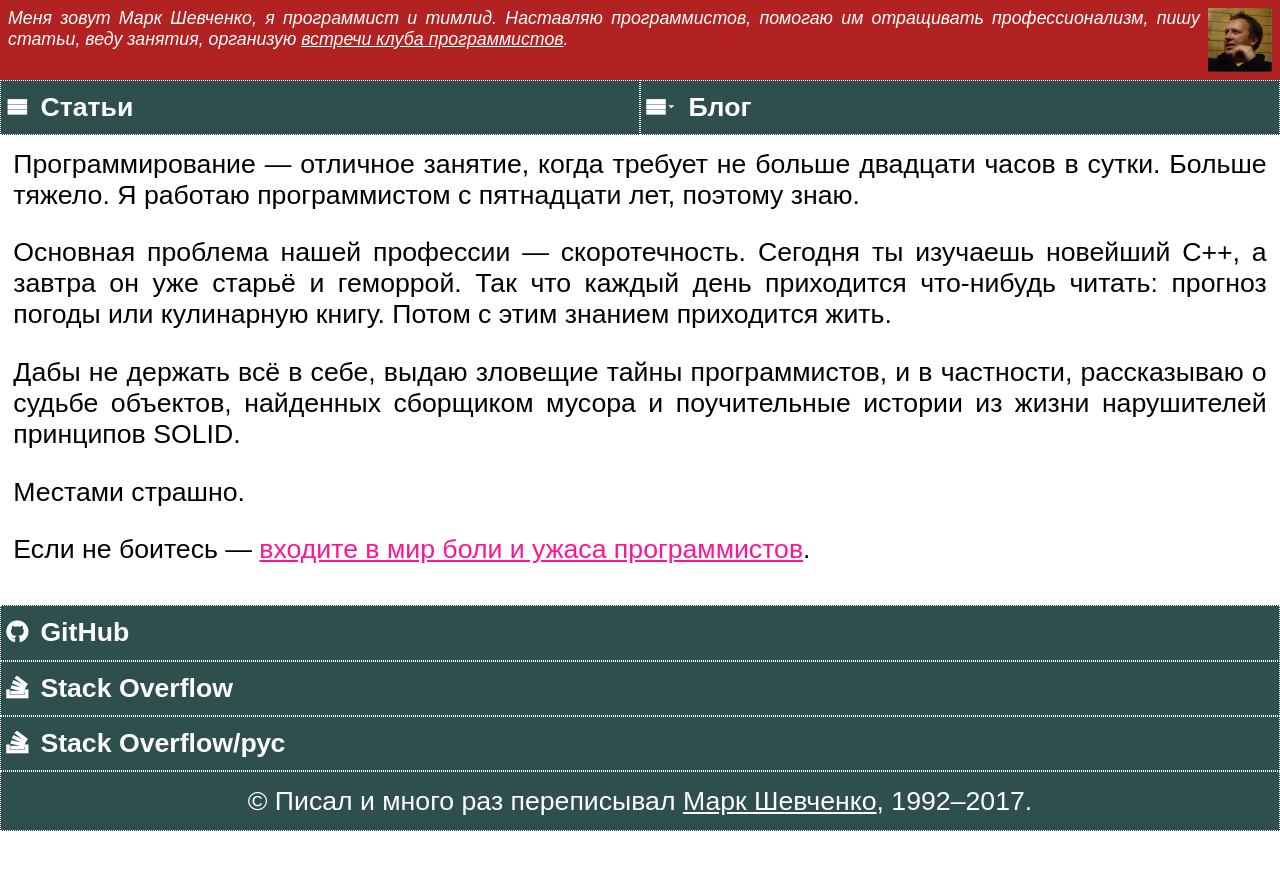
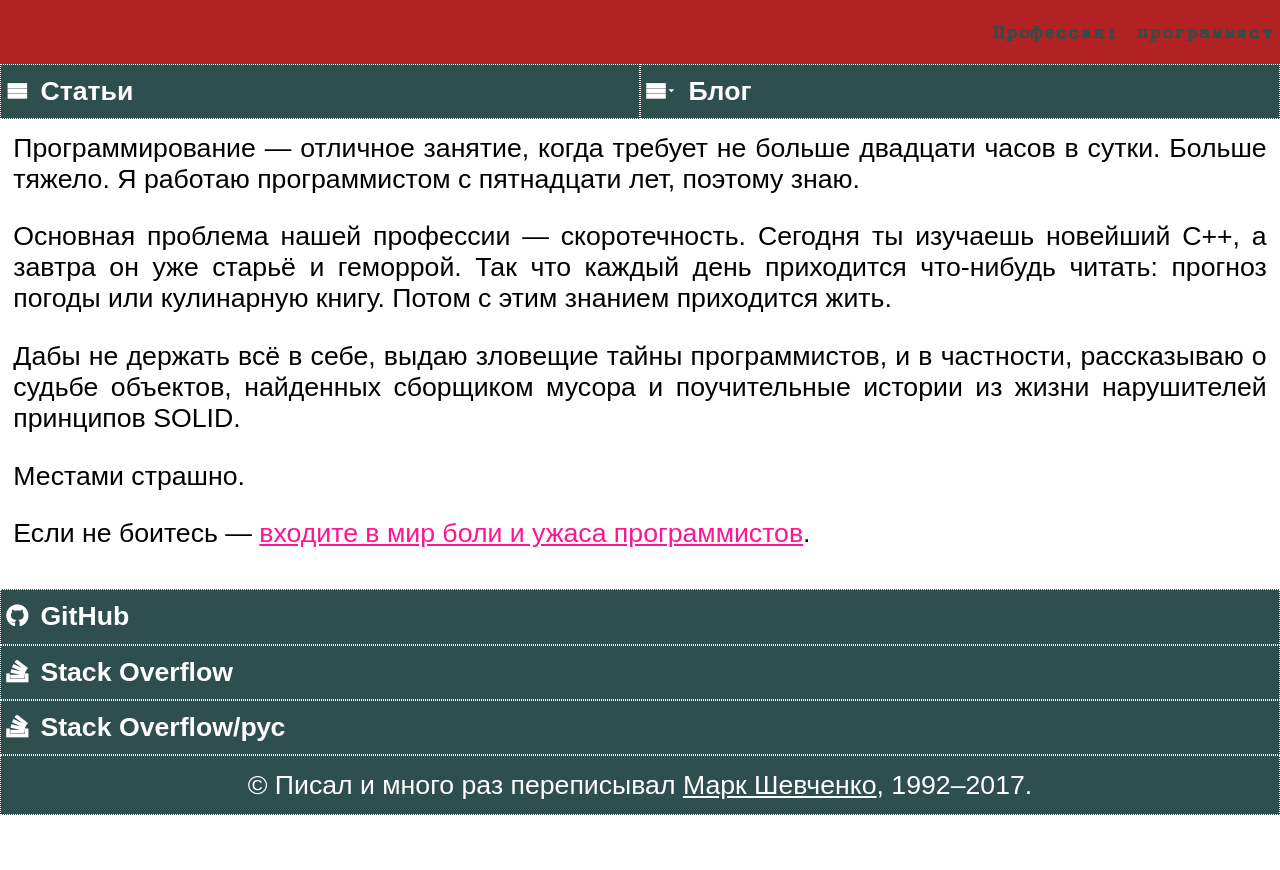
Before and after one commit to markshevchenko/markshevchenko.github.io, a Jekyll site: the page built from index.md, in a window 1280 px wide. Shown: the top 870 px of the page. Built offline with Jekyll 4.4.1, drawn with Linux system fonts in a browser that asks for light colours; some web fonts are replaced; our own code applies the rules of GitHub Pages for plain Markdown files.

Commit message:
Добавил логотип вместо фотографии

```diff
--- a/_includes/header.html
+++ b/_includes/header.html
@@ -1,7 +1,5 @@
 <header>
-  <a id="home" href="{{"/" | relative_url}}"><img src="{{ "/assets/img/markshevchenko.jpg" | relative_url}}" alt="На главную" /></a> Меня зовут Марк Шевченко, я программист и тимлид.
-  Наставляю программистов, помогаю им отращивать профессионализм, пишу статьи, веду занятия, организую
-  <a href="https://www.meetup.com/progmsk/">встречи клуба программистов</a>.
+  <a id="home" href="{{"/" | relative_url}}"><img src="{{ "/assets/img/logo.png" | relative_url}}" alt="На главную" /></a>
 </header>
 
 <nav id="menu">
--- a/assets/css/main.css
+++ b/assets/css/main.css
@@ -53,7 +53,7 @@ header a:visited {
 
 #home img {
   display: block;
-  width: 64px;
+  width: 100%;
 }
 
 #menu {
@@ -326,7 +326,7 @@ span.se { /* constant, string */
   }
 
   #home img {
-    width: 264px;
+    width: 280px;
   }
 
   #menu {
```
Also changed, not shown: assets/img/logo.png (added).
